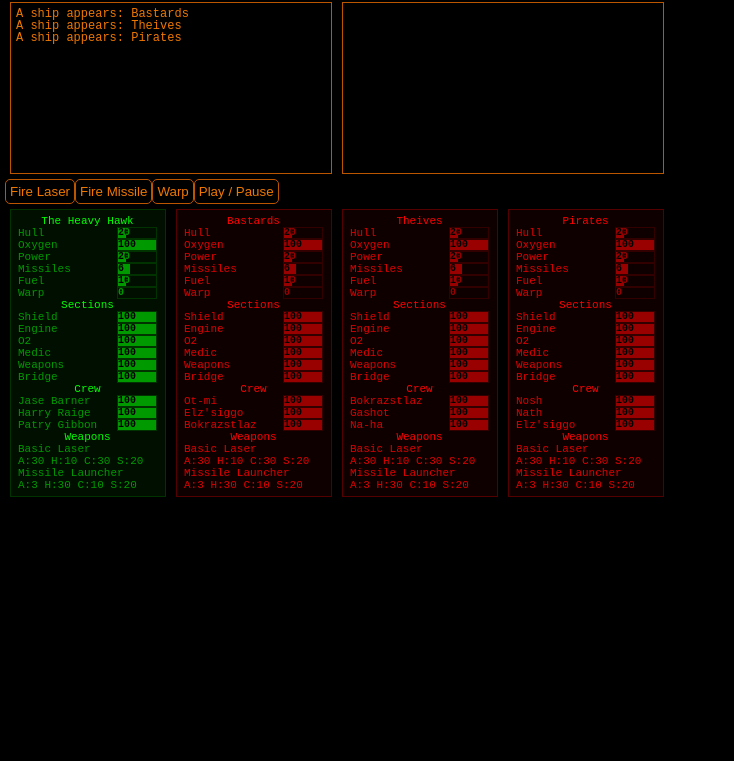
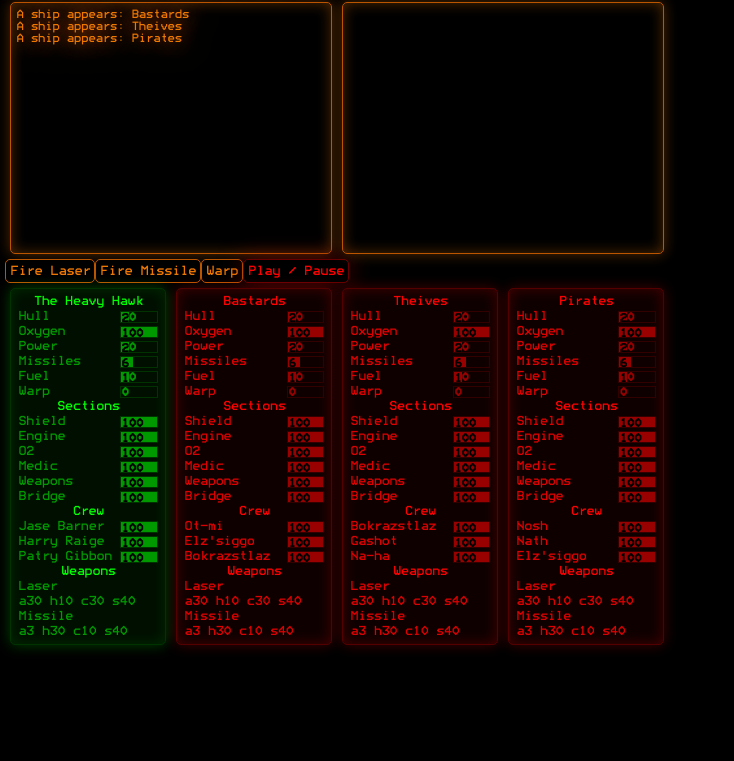
Before and after one commit to mrchimp/bastards, a plain HTML site: page index.html in a window 1280 px wide. Shown: the part 39-800 px from the top of the page, without its empty margins (0-734 px from the left). Drawn offline with nearby package versions, Linux system fonts and the light colour scheme.

Commit message:
added font, improved damages

```diff
--- /dev/null
+++ b/css/modesevenregular/stylesheet.css
@@ -0,0 +1,14 @@
+/* Generated by Font Squirrel (http://www.fontsquirrel.com) on January 27, 2013 */
+
+
+
+@font-face {
+    font-family: 'modesevenregular';
+    src: url('modes___1-webfont.eot');
+    src: url('modes___1-webfont.eot?#iefix') format('embedded-opentype'),
+         url('modes___1-webfont.woff') format('woff'),
+         url('modes___1-webfont.ttf') format('truetype'),
+         url('modes___1-webfont.svg#modesevenregular') format('svg');
+    font-weight: normal;
+    font-style: normal;
+}
--- a/css/style.css
+++ b/css/style.css
@@ -8,15 +8,18 @@
 *::-webkit-scrollbar {
   width: 10px;
   height: 10px;
-  background-color: #220;
+  background-color: transparent;
 }
 *::-webkit-scrollbar-track {
   border-radius: 0;
-  background-color: #101000;
+  background-color: transparent;
 }
 *::-webkit-scrollbar-thumb {
   border-radius: 10px;
   background-color: #452500;
+}
+*::-webkit-scrollbar-thumb:hover {
+  background-color: #553500;
 }
 *::-webkit-scrollbar-thumb:active {
   background-color: #b50;
@@ -30,7 +33,7 @@
 body {
   margin: 0;
   padding: 10px 5px;
-  font-family: 'courier new', monospace;
+  font-family: 'modesevenregular', monospace;
   background-color: black;
   color: #660;
 }
@@ -44,6 +47,13 @@ button {
   border: 1px solid #b50;
   color: #e70;
   padding: 4px;
+  font-family: 'modesevenregular', monospace;
+  height: 24px;
+}
+button.pauseBtn.paused {
+  border-color: #600;
+  color: #f00;
+  box-shadow: 0 0 25px rgba(155,0,0,0.5);
 }
 
 a {
@@ -57,7 +67,7 @@ a {
   border: 1px solid #030;
   color: #090;
   overflow: hidden;
-  font-size: 10px;
+  font-size: 12px;
   text-align: left;
 }
 .bar p {
@@ -66,7 +76,8 @@ a {
   padding: 0;
   text-align: left;
   width: 100%;
-  line-height: 10px;
+  line-height: 11px;
+  font-size: 12px;
   font-weight: bold;
 }
 .fill {
@@ -75,8 +86,8 @@ a {
   background: #090;
   color: black;
   overflow: hidden;
-  font-size: 10px;
-  line-height: 10px;
+  font-size: 12px;
+  line-height: 12px;
   left: 0;
   top: 0;
   font-weight: bold;
@@ -91,6 +102,7 @@ h1#main_title {
   line-height: 26px;
   padding: 0;
   margin: 0;
+  text-shadow: 0 0 14px rgba(255, 128, 0, 0.66);
 }
 
 div.section {
@@ -102,12 +114,17 @@ div.section {
   margin-bottom: 35px;
   width: 100%;
 }
+#space,
+#messages {
+  box-shadow: 0 0 14px rgba(255, 128, 0, 0.32),
+    inset 0 0 14px rgba(255,128,0,0.32);
+  border-radius: 5px;
+}
 #space {
   display: inline-block;
-  clear: both;
   border: 1px solid #b50;
   width: 320px;
-  height: 170px;
+  height: 250px;
   padding: 0;
   margin: 5px;
 }
@@ -115,7 +132,7 @@ div.section {
   display: inline-block;
   float: left;
   width: 310px;
-  height: 160px;
+  height: 240px;
   border: 1px solid #b50;
   background-color: #000f00;
   padding: 5px;
@@ -125,6 +142,8 @@ div.section {
   line-height: 12px;
 	background: #000;
   color: #e70;
+  text-shadow: 0px 0px 37px rgba(255,128,0,1),
+      0px 0px 22px rgba(255,128,0,1);
 }
 #messages::selection {
   color: #000;
@@ -153,6 +172,9 @@ div.section {
   margin: 5px;
   background-color: #000f00;
   color: #090;
+  box-shadow: 0 0 14px rgba(0, 255, 0, 0.26),
+    inset 0 0 14px rgba(0,255,0,0.12);
+  border-radius: 5px;
 }
 .ship.dead {
   opacity: 0.4;
@@ -166,6 +188,8 @@ div.section {
   border: 1px solid #500;
   background-color: #0f0000;
   color: #d00;
+  box-shadow: 0 0 14px rgba(255, 0, 0, 0.25),
+    inset 0 0 14px rgba(255, 0, 0, 0.22);
 }
 .ship.enemy::selection,
 .ship.enemy *::selection {
@@ -190,7 +214,8 @@ table.stats{
   border-spacing: 0;
 }
 table.stats td {
-  font-size: 11px;
+  font-size: 13px;
+  line-height: 15px;
   text-align: left;
   margin: 0;
   padding: 0 2px;
@@ -203,7 +228,7 @@ table.stats td.title {
   color: #f00;
 }
 table.stats td.name {
-  width: 95px;
+  width: 100px;
 }
 table.stats td.val {
   width: 26px;
--- a/index.html
+++ b/index.html
@@ -2,11 +2,13 @@
 <html>
 <head>
   <meta http-equiv="Content-Type" content="text/html;charset=utf-8" />
+  <meta name="viewport" content="width=device-width, initial-scale=1.0, maximum-scale=1.0, minimum-scale=1.0, user-scalable=0" />
   <!--
     So you like pulling apart the pieces?
     Why not get involved at github.com/mrchimp
   -->
   <title>Bastards, Thieves and Pirates</title>
+  <link rel="stylesheet" type="text/css" href="css/modesevenregular/stylesheet.css" />
   <link rel="stylesheet" type="text/css" href="css/style.css" />
   <script type="text/javascript" src="https://ajax.googleapis.com/ajax/libs/jquery/1.7.2/jquery.min.js"></script>
   <script type="text/javascript" src="js/kinetic-v4.3.1.min.js"></script>
@@ -126,7 +128,7 @@
         </tr>
         <tr>
           <td class="gauge" colspan="2">
-            A:{{ammo}} H:{{hull_damage}} C:{{crew_damage}} S:{{section_damage}}
+            a{{ammo}} h{{hull_damage}} c{{crew_damage}} s{{section_damage}}
           </td>
         </tr>
         {{/weapons}}
@@ -146,7 +148,7 @@
     <button id="goWarp" disabled>Warp</button>
     <!--<button id="hitShip">Test: Friendly Fire</button>
     <button id="hitSomeone">Test: Hurt own crew</button>-->
-    <button id="goPause">Play / Pause</button>
+    <button class="pauseBtn paused">Play / Pause</button>
   </div>
   <div class="sections" id="ships"></div>
   <div id="popover"></div>
--- a/js/btp/CrewMember.js
+++ b/js/btp/CrewMember.js
@@ -56,3 +56,9 @@ CrewMember.prototype.kill = function () {
 CrewMember.prototype.toString = function () {
   return this.name
 };
+
+CrewMember.prototype.tick = function () {
+  if (this.hp < this.max_hp) {
+    this.hp += 1;
+  }
+};
--- a/js/btp/Game.js
+++ b/js/btp/Game.js
@@ -18,22 +18,22 @@ function Game(options) {
   }
   this.available_weapons = [
     {
-      name: 'Basic Laser',
+      name: 'Laser',
       hull_damage: 10,
       crew_damage: 30,
-      section_damage: 20,
+      section_damage: 40,
       ammo_type: 'laser',
-      rounds_per_shot: 1,
+      rounds_per_shot: 2,
       ammo: 30,
       blocked_by: {
         shield: true
       }
     },
     {
-      name: 'Missile Launcher',
+      name: 'Missile',
       hull_damage: 30,
       crew_damage: 10,
-      section_damage: 20,
+      section_damage: 40,
       ammo_type: 'missile',
       rounds_per_shot: 1,
       ammo: 3,
@@ -85,7 +85,6 @@ Game.prototype.init = function () {
 };
 
 Game.prototype.allDead = function () {
-
   for (x = 1; x < this.enemies.length; x++) {
     if (this.enemies[x].is_dead) {
       return true;
@@ -166,24 +165,32 @@ Game.prototype.playPause = function () {
     this.paused = false;
     this.message('<br>### Resuming game... ###');
     window.gameClock = window.setInterval(function() { game.tick() }, this.tick_rate);
+    $('.pauseBtn').removeClass('paused');
   } else {
     this.paused = true;
     this.message('<br>### Game is paused! ###');
     window.clearInterval(gameClock);
+    $('.pauseBtn').addClass('paused');
   }
 };
 
 Game.prototype.tick = function () {
-  //console.log('tick');
+  if (Math.random() > 0.7) {
+    // Make a random ship shoot.
     var aggressor = this.enemies[Rand.getInt(0,2)];
     var rand_ship = Rand.getInt(0,3);
-
     if (rand_ship == 3) {
       var target = this.my_ship;
     } else {
       var target = this.enemies[rand_ship];
     }
     target.hit(aggressor, Rand.getInt(0,aggressor.weapons.length - 1))
+  }
+
+  // increment power
+  for (var x = 0; x < game.enemies.length; x++) {
+    this.enemies[x].tick();
+  }
 };
 
 Game.prototype.end = function (message) {
--- a/js/btp/Interface.js
+++ b/js/btp/Interface.js
@@ -6,7 +6,10 @@
 **/
 $(document).ready(function () {
 
-  game = new Game();
+  game = new Game({
+    space_width: 310,
+    space_height: 250
+  });
   game.init();
 
   game.my_ship = new Ship({
@@ -14,30 +17,32 @@ $(document).ready(function () {
     type: 'default',
     tmpl: $('#shipTmpl').html(),
     affiliation: 'friend',
-    x: Rand.getInt(30,240),
-    y: Rand.getInt(30,140)
+    x: Rand.getInt(30,game.space_width-10),
+    y: Rand.getInt(30,game.space_height-10),
+    crew: [
+      new CrewMember({name:'Jase Barner'}),
+      new CrewMember({name:'Harry Raige'}),
+      new CrewMember({name:'Patry Gibbon'})
+    ]
   });
-  game.my_ship.addCrew({name:'Jase Barner'});
-  game.my_ship.addCrew({name:'Harry Raige'});
-  game.my_ship.addCrew({name:'Patry Gibbon'});
 
   game.addEnemy({
     name: 'Bastards',
     tmpl: $('#shipTmpl').html(),
-    x: Rand.getInt(30,240),
-    y: Rand.getInt(30,140)
+    x: Rand.getInt(30,game.space_width-10),
+    y: Rand.getInt(30,game.space_height-10)
   });
   game.addEnemy({
     name: 'Theives',
     tmpl: $('#shipTmpl').html(),
-    x: Rand.getInt(30,240),
-    y: Rand.getInt(30,140)
+    x: Rand.getInt(30,game.space_width-10),
+    y: Rand.getInt(30,game.space_height-10)
   });
   game.addEnemy({
     name: 'Pirates',
     tmpl: $('#shipTmpl').html(),
-    x: Rand.getInt(30,240),
-    y: Rand.getInt(30,140)
+    x: Rand.getInt(30,game.space_width-10),
+    y: Rand.getInt(30,game.space_height-10)
   });
 
 
@@ -49,7 +54,7 @@ $(document).ready(function () {
   var stage = new Kinetic.Stage({
     container: 'space',
     width: 320,
-    height: 170
+    height: 250
   });
 
   // Create some layers
@@ -61,8 +66,8 @@ $(document).ready(function () {
   for (var x = 0; x < 500; x++) {
     var randcol = Rand.getColor(0, 6, true);
     star = new Kinetic.Rect({
-      x: Rand.getInt(1, 320),
-      y: Rand.getInt(1, 170),
+      x: Rand.getInt(7, game.space_width - 7),
+      y: Rand.getInt(7, game.space_height - 7),
       width: 3,
       height: 3,
       fill: randcol,
@@ -77,8 +82,8 @@ $(document).ready(function () {
     layer_ships.add(new Kinetic.Rect({
       x: game.enemies[x].x,
       y: game.enemies[x].y,
-      width: 4,
-      height: 4,
+      width: 5,
+      height: 5,
       fill: '#f00',
       stroke: 'black',
       strokeWidth: 0
@@ -87,25 +92,27 @@ $(document).ready(function () {
       x: game.enemies[x].x + 10,
       y: game.enemies[x].y - 5,
       text: game.enemies[x].name,
-      fill: '#c00'
+      fill: '#c00',
+      fontFamily: 'arial'
     }));
   }
 
   // add the badger
-  var shape_badger = new Kinetic.Rect({
+  game.my_ship.shape = new Kinetic.Rect({
     x: game.my_ship.x,
     y: game.my_ship.y,
-    width: 4,
-    height: 4,
+    width: 5,
+    height: 5,
     fill: '#0c0',
     stroke: 'black',
     strokeWidth: 0
   });
-  var text_badger = new Kinetic.Text({
+  game.my_ship.label = new Kinetic.Text({
     x: game.my_ship.x + 10,
     y: game.my_ship.y - 5,
     text: game.my_ship.name,
-    fill: '#0c0'
+    fill: '#0c0',
+    fontFamily: 'arial'
   });
 
   // Set up message output
@@ -121,8 +128,8 @@ $(document).ready(function () {
   });
   layer_message.add(message);
 
-  layer_ships.add(shape_badger);
-  layer_ships.add(text_badger);
+  layer_ships.add(game.my_ship.shape);
+  layer_ships.add(game.my_ship.label);
 
   stage.add(layer_stars);
   stage.add(layer_ships);
@@ -147,7 +154,7 @@ $(document).ready(function () {
     game.enemies[game.dice(game.enemies.length)].hit(game.my_ship, 1);
   });
 
-  $('#goPause').on('click', function () {
+  $('.pauseBtn').on('click', function () {
     game.playPause();
   });
 
--- a/js/btp/Weapon.js
+++ b/js/btp/Weapon.js
@@ -12,6 +12,7 @@ function Weapon(options) {
   this.hull_damage = 15,
   this.crew_damage = 15,
   this.section_damage = 30,
+  this.ammo = 0,
   this.ammo_type = 'laser',
   this.power_used = 1,
   this.missiles_used = 0,
@@ -19,8 +20,17 @@ function Weapon(options) {
     shield: true
   };
   $.extend(this, options);
-}
+};
 
 Weapon.prototype.toString = function () {
   return this.name;
-}
+};
+
+Weapon.prototype.fire = function () {
+  if (this.ammo > this.rounds_per_shot) {
+    this.ammo -= this.rounds_per_shot;
+    return true;
+  } else {
+    return false;
+  }
+};
```
Also changed, not shown: js/btp/Ship.js (+22 -10 lines), css/modesevenregular/modes___1-webfont.svg (added), css/modesevenregular/modes___1-webfont.ttf (added), css/modesevenregular/modes___1-webfont.woff (added), 1 other file. Lines whose indentation alone changed are shown as unchanged.
